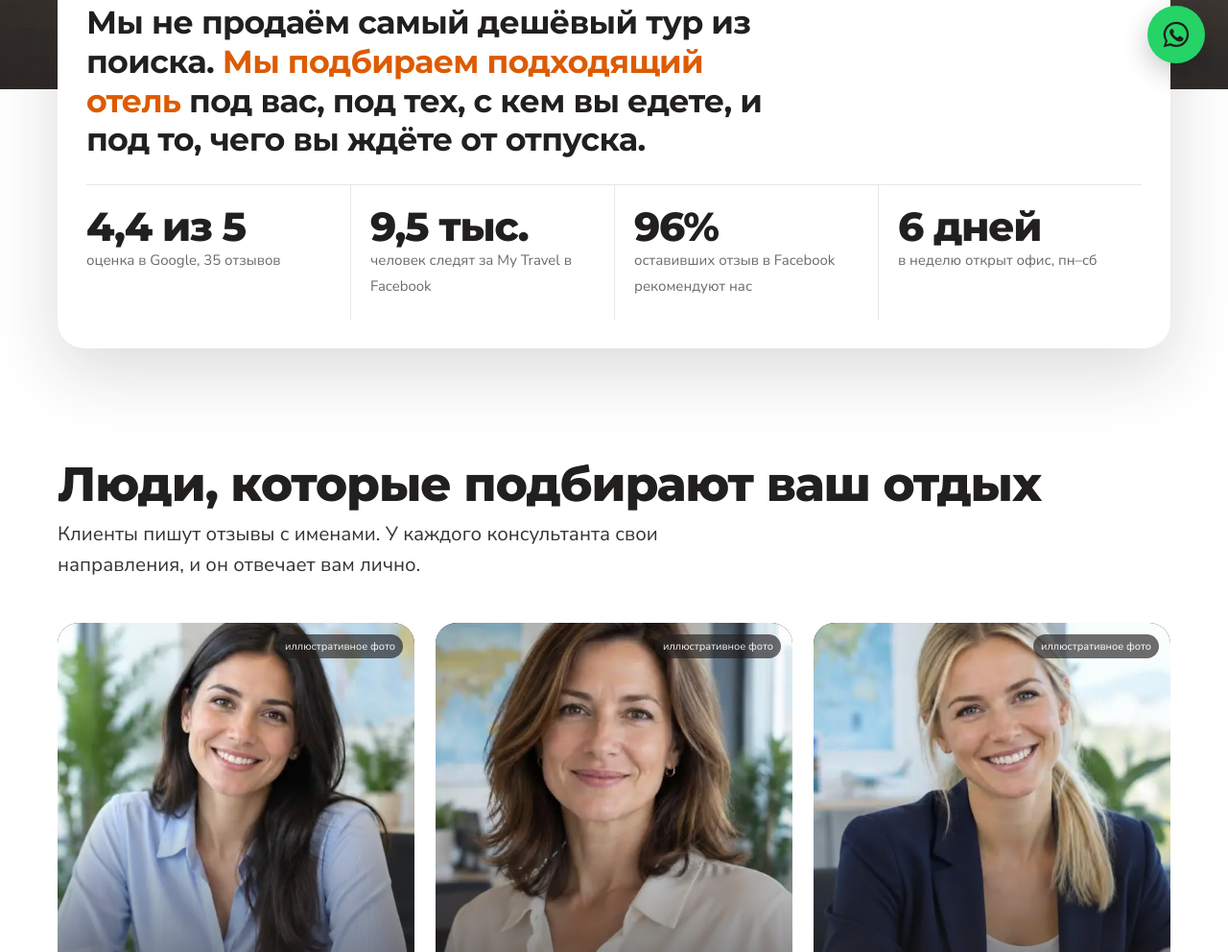
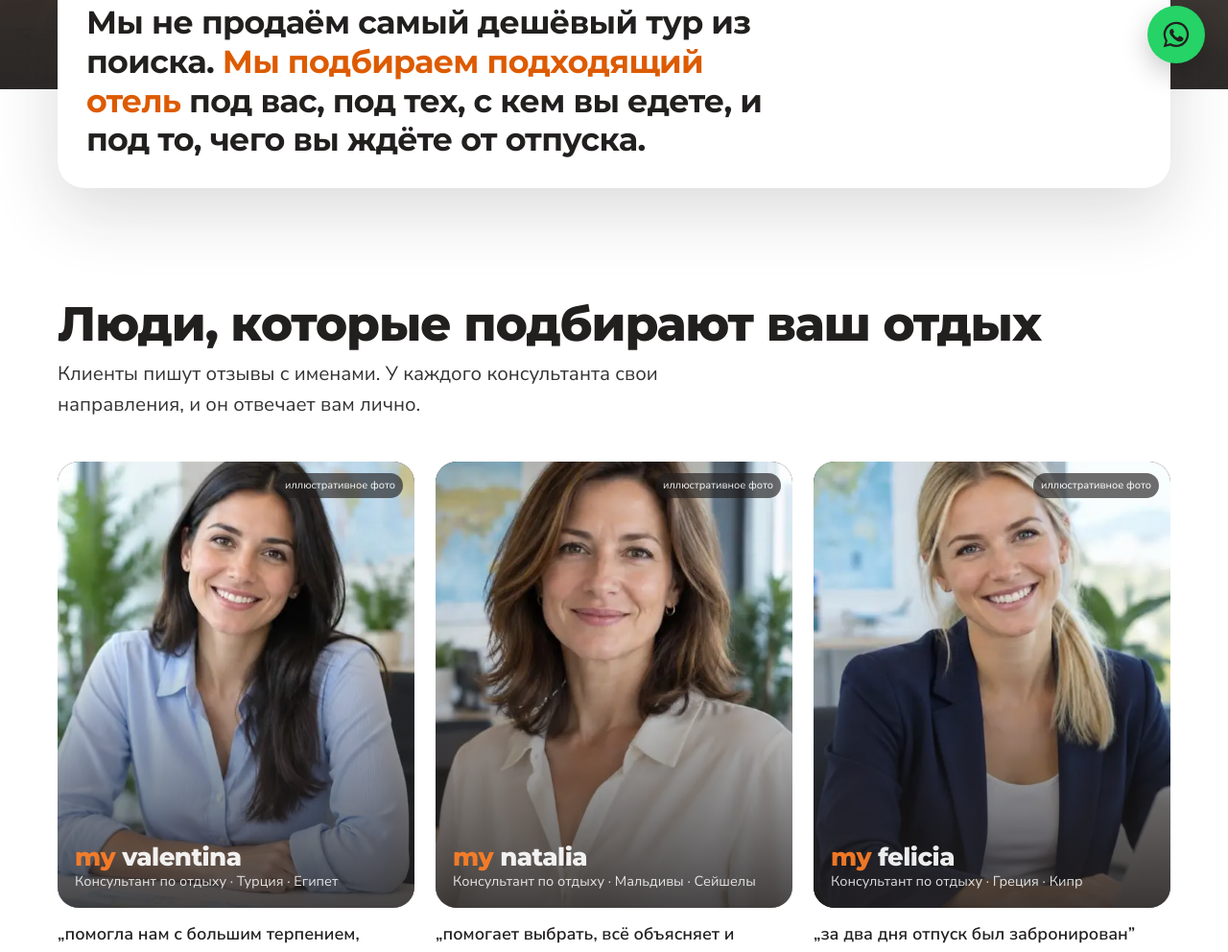
Before and after one commit to cojocarruigor-afk/mytravel, a plain HTML site: page ru/despre/index.html in a window 1280 px wide. Shown: the part 710-1702 px from the top of the page at 96% size. Drawn offline with Linux system fonts and the light colour scheme.

Commit message:
Despre: fără cifre sub manifest
Co-Authored-By: Claude Opus 5.5 <noreply@anthropic.com>

```diff
--- a/ru/despre/index.html
+++ b/ru/despre/index.html
@@ -57,7 +57,6 @@
 </div></section>
 <section class="search"><div class="wrap"><div class="sheet sheet-man">
 <p class="man">Мы не продаём самый дешёвый тур из поиска. <b>Мы подбираем подходящий отель</b> под вас, под тех, с кем вы едете, и под то, чего вы ждёте от отпуска.</p>
-<div class="facts"><div class="fact"><b>4,4 из 5</b><span>оценка в Google, 35 отзывов</span></div><div class="fact"><b>9,5 тыс.</b><span>человек следят за My Travel в Facebook</span></div><div class="fact"><b>96%</b><span>оставивших отзыв в Facebook рекомендуют нас</span></div><div class="fact"><b>6 дней</b><span>в неделю открыт офис, пн–сб</span></div></div>
 </div></div></section>
 
 <section class="sec"><div class="wrap">
```
Also changed, not shown: despre/index.html (+0 -1 lines).
